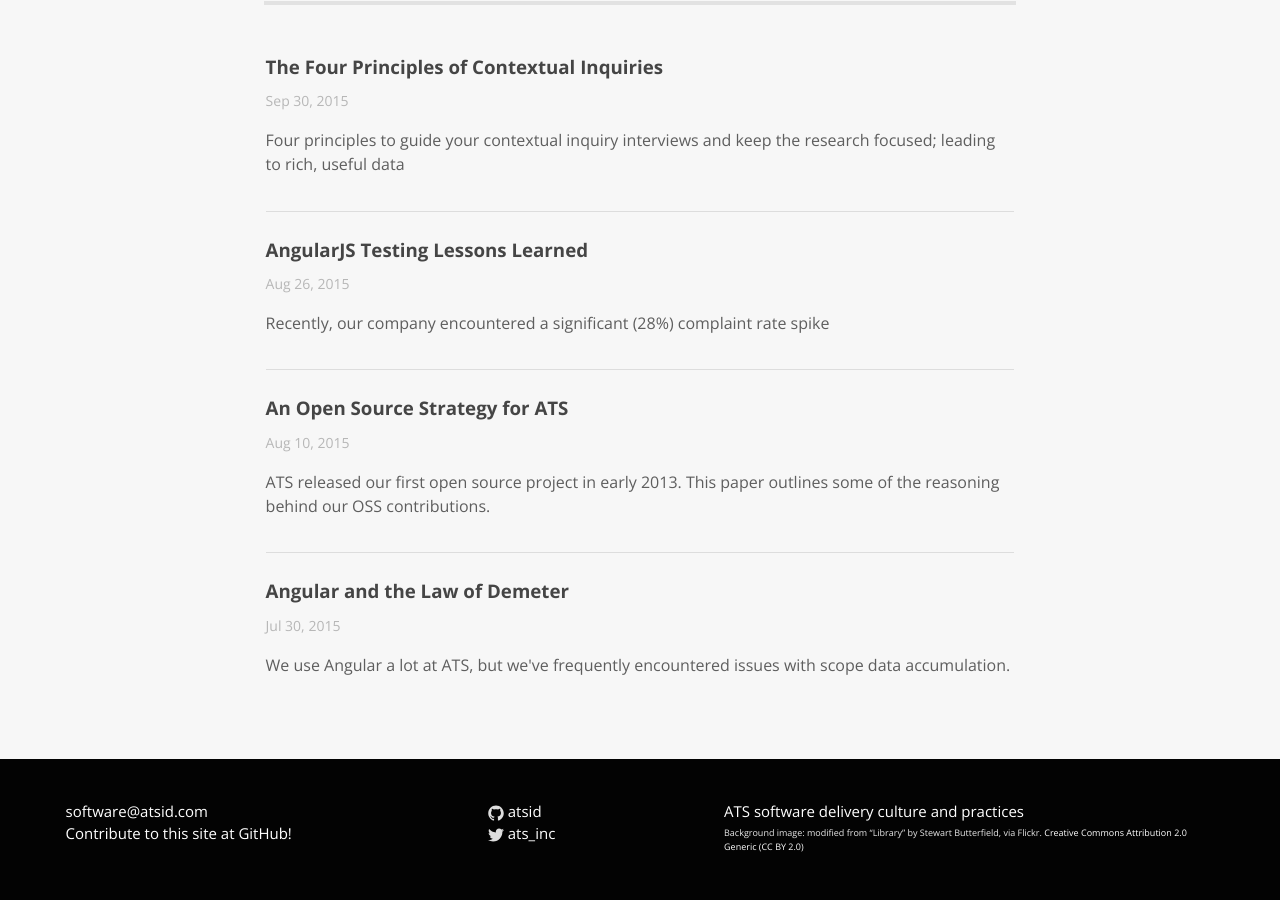
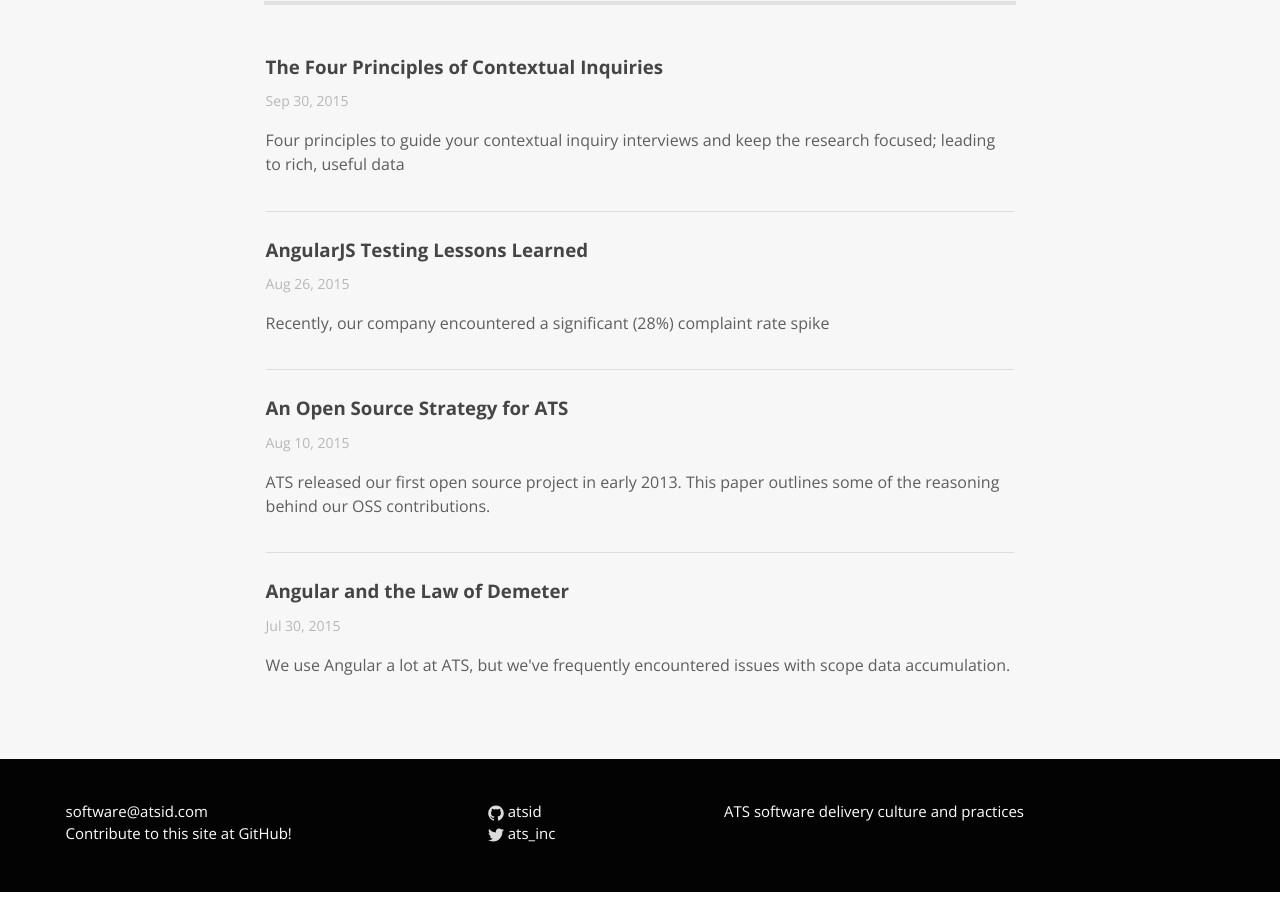
Before and after one commit to atsid/guides, a Jekyll site: the page built from index.html, in a window 1280 px wide and 900 px high, scrolled down 1386 px. Built offline with Jekyll 4.4.1, drawn with Linux system fonts in a browser that asks for light colours.

Commit message:
Update 2015-11-11T20:43:49.353Z

```diff
--- a/_includes/footer.html
+++ b/_includes/footer.html
@@ -46,7 +46,6 @@
       <div class="footer-col  footer-col-3">
         <ul class="extra-list">
           <li class="text">{{ site.description }}</li>
-          <li class="credit">Background image: modified from “Library” by Stewart Butterfield, via Flickr. <a href="https://creativecommons.org/licenses/by/2.0"/>Creative Commons Attribution 2.0 Generic (CC BY 2.0)</a></li>
         </ul>
       </div>
     </div>
```
